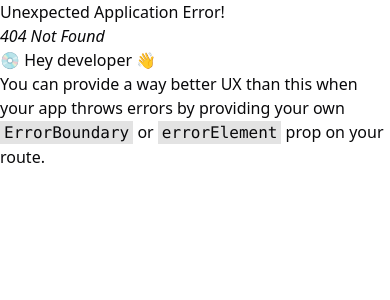
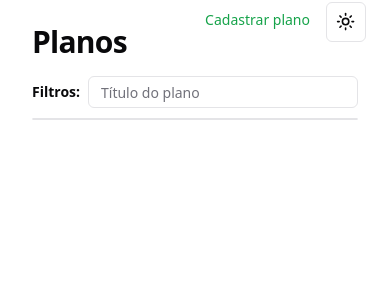
Before and after one commit to vanessabrazuna/vacation-planner, a React (Vite) app: page /plans in a window 390 px wide. Before the commit this address had no page. Shown: the top 300 px of the page. Built offline with nearby package versions, Linux system fonts and the light colour scheme.

Commit message:
refactor: Adjust responsiveness

```diff
--- a/src/main.tsx
+++ b/src/main.tsx
@@ -1,4 +1,4 @@
-import './index.css'
+import './global.css'
 
 import React from 'react'
 import ReactDOM from 'react-dom/client'
--- a/src/pages/ all-vacation-plans.tsx
+++ /dev/null
@@ -1,24 +0,0 @@
-import { Helmet } from 'react-helmet-async'
-import { Link } from 'react-router-dom'
-
-import { ThemeToggle } from '@/components/theme/theme-toggle'
-import { Button } from '@/components/ui/button'
-
-export function AllVacationPlans() {
-  return (
-    <>
-      <Helmet title="All Vacation Plan" />
-      <div className="p-8">
-        <Button variant="link" asChild className="absolute right-12 top-2">
-          <Link to="/">Cadastrar plano</Link>
-        </Button>
-
-        <div className="absolute right-3 top-2">
-          <ThemeToggle />
-        </div>
-
-        <h1>Lista de planos de férias</h1>
-      </div>
-    </>
-  )
-}
--- /dev/null
+++ b/src/pages/layouts/plan-layout.tsx
@@ -0,0 +1,11 @@
+import { Outlet } from 'react-router-dom'
+
+export function PlanLayout() {
+  return (
+    <div className="flex min-h-screen flex-col antialiased">
+      <div className="flex flex-1 flex-col gap-4 p-8 pt-6">
+        <Outlet />
+      </div>
+    </div>
+  )
+}
--- /dev/null
+++ b/src/pages/plans/ plans.tsx
@@ -0,0 +1,37 @@
+import { Helmet } from 'react-helmet-async'
+import { Link } from 'react-router-dom'
+
+import { ThemeToggle } from '@/components/theme/theme-toggle'
+import { Button } from '@/components/ui/button'
+import { Input } from '@/components/ui/input'
+
+export function Plans() {
+  return (
+    <>
+      <Helmet title="Planos" />
+      <div className="flex flex-col gap-4">
+        <Button
+          variant="link"
+          asChild
+          className="absolute right-16 top-0 md:top-8"
+        >
+          <Link to="/">Cadastrar plano</Link>
+        </Button>
+
+        <div className="absolute right-6 top-0.5 md:top-8">
+          <ThemeToggle />
+        </div>
+
+        <h1 className="text-3xl font-bold tracking-tight">Planos</h1>
+      </div>
+      <div className="space-y-2.5">
+        <form className="flex items-center gap-2">
+          <span className="text-sm font-semibold">Filtros:</span>
+          <Input placeholder="Título do plano" className="h-8 w-[320px]" />
+        </form>
+
+        <div className="rounded-md border"></div>
+      </div>
+    </>
+  )
+}
--- a/src/pages/vacation-plan-registration.tsx
+++ b/src/pages/vacation-plan-registration.tsx
@@ -20,6 +20,7 @@ export function VacationPlanRegistration() {
   const {
     register,
     handleSubmit,
+    reset,
     formState: { isSubmitting, errors },
   } = useForm<VacationPlanRegistrationData>({
     resolver: zodResolver(vacationPlanRegistrationSchema),
@@ -37,17 +38,23 @@ export function VacationPlanRegistration() {
     } catch {
       toast.error('Ocorreu um erro ao enviar o cadastro.')
     }
+
+    reset()
   }
 
   return (
     <>
       <Helmet title="Home" />
-      <div className="p-8 shadow-lg">
-        <Button variant="link" asChild className="absolute right-12 top-2">
-          <Link to="all-vacation-plan">Visualizar planos</Link>
+      <div className="p-8">
+        <Button
+          variant="link"
+          asChild
+          className="absolute right-16 top-0 md:top-8"
+        >
+          <Link to="plans">Visualizar planos</Link>
         </Button>
 
-        <div className="absolute right-3 top-2">
+        <div className="absolute right-6 top-0.5 md:top-8">
           <ThemeToggle />
         </div>
 
--- a/src/pages/vacation-plan.tsx
+++ b/src/pages/vacation-plan.tsx
@@ -4,7 +4,6 @@ import { useForm } from 'react-hook-form'
 import { toast } from 'sonner'
 import { z } from 'zod'
 
-import { ThemeToggle } from '@/components/theme/theme-toggle'
 import { Button } from '@/components/ui/button'
 import { Input } from '@/components/ui/input'
 import { Label } from '@/components/ui/label'
@@ -17,6 +16,7 @@ export function VacationPlan() {
   const {
     register,
     handleSubmit,
+    reset,
     formState: { isSubmitting, errors },
   } = useForm<VacationPlanData>({
     resolver: zodResolver(vacationPlanRegistrationSchema),
@@ -32,17 +32,15 @@ export function VacationPlan() {
     } catch {
       toast.error('Ocorreu um erro ao enviar o cadastro.')
     }
+
+    reset()
   }
 
   return (
     <>
-      <Helmet title="Vacation Plan" />
+      <Helmet title="Plano de férias" />
 
-      <div className="p-8 shadow-lg">
-        <div className="absolute right-3 top-2">
-          <ThemeToggle />
-        </div>
-
+      <div className="p-8">
         <div className="flex w-[350px] flex-col justify-center gap-6">
           <div className="flex flex-col gap-2 text-center">
             <h1 className="text-2xl font-semibold tracking-tight">
```
Also changed, not shown: src/routes.tsx (+13 -6 lines), src/global.css (renamed from src/index.css), src/pages/layouts/vacation-layout.tsx (renamed from src/pages/layout/vacation-layout.tsx).
